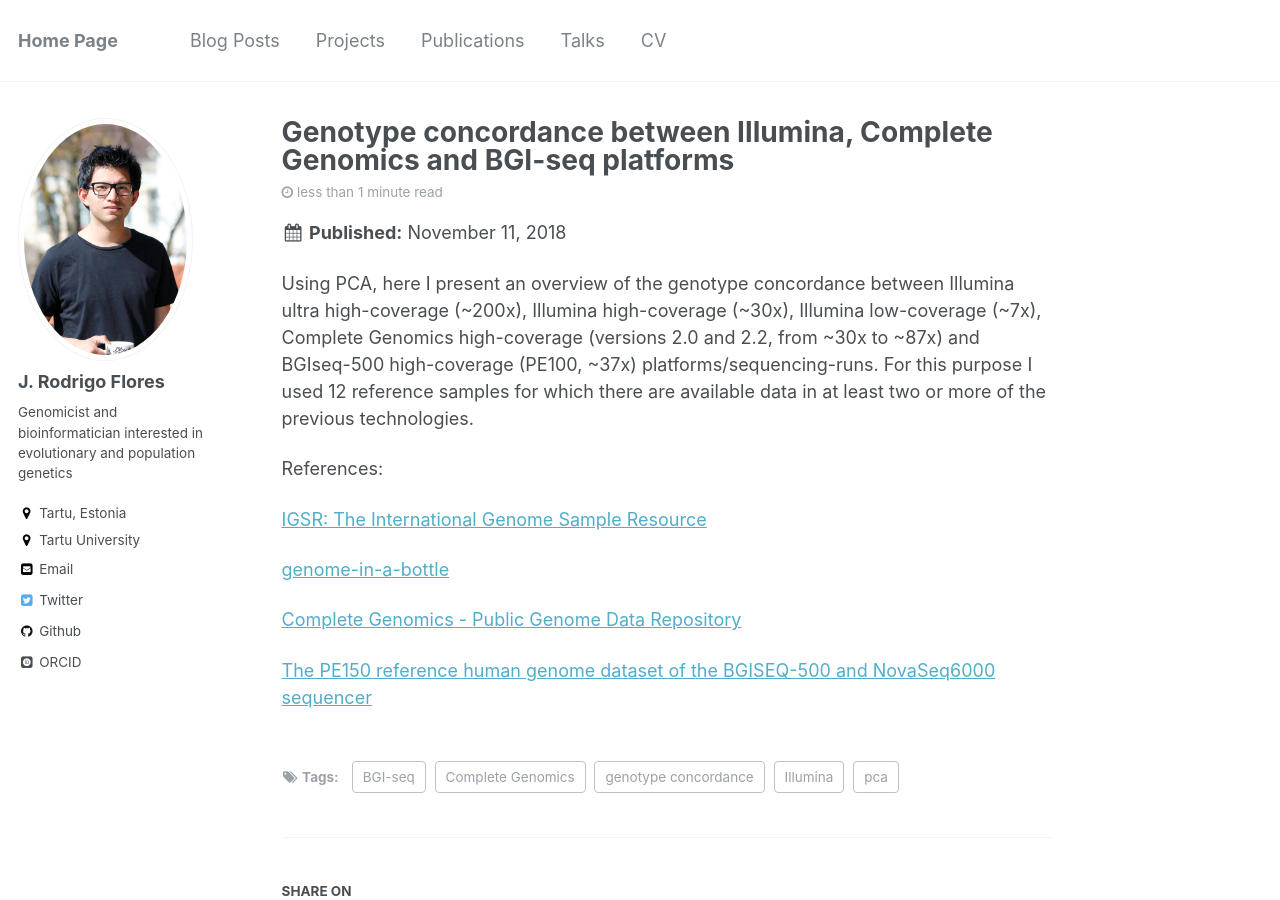
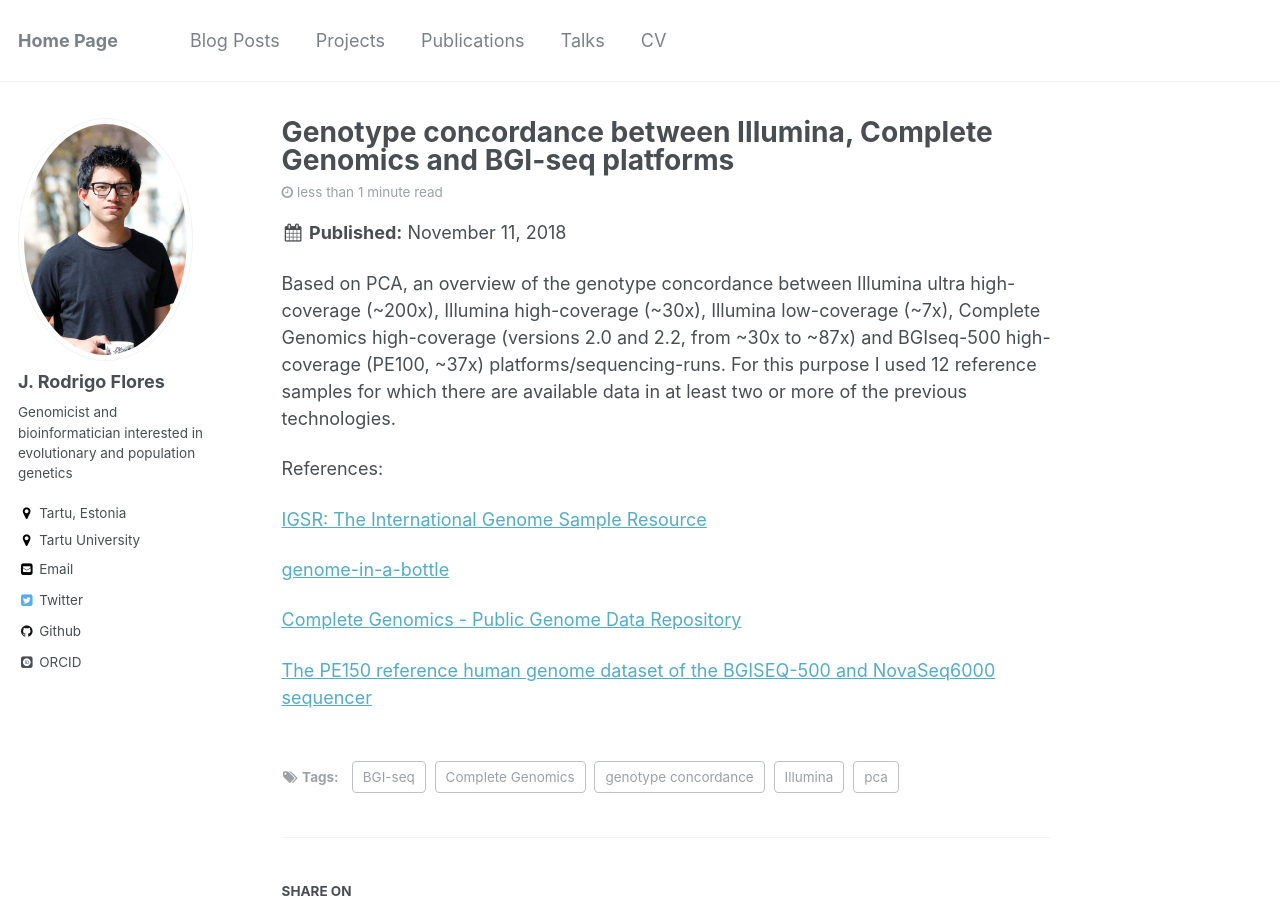
Before and after one commit to JRodrigoF/JRodrigoFlores.github.io, a Jekyll site: the page built from _posts/2018-11-11-Genotyping-concordance-sequencing-platforms.md, in a window 1280 px wide and 900 px high. Built offline with Jekyll 4.4.1, drawn with Linux system fonts in a browser that asks for light colours; some web fonts are replaced.

Commit message:
Update 2018-11-11-Genotyping-concordance-sequencing-platforms.md

```diff
--- a/_posts/2018-11-11-Genotyping-concordance-sequencing-platforms.md
+++ b/_posts/2018-11-11-Genotyping-concordance-sequencing-platforms.md
@@ -10,7 +10,7 @@ tags:
   - pca
 ---
 
-Using PCA, here I present an overview of the genotype concordance between Illumina ultra high-coverage (~200x), Illumina high-coverage (~30x), Illumina low-coverage (~7x), Complete Genomics high-coverage (versions 2.0 and 2.2, from ~30x to ~87x) and BGIseq-500 high-coverage (PE100, ~37x) platforms/sequencing-runs. For this purpose I used 12 reference samples for which there are available data in at least two or more of the previous technologies.
+Based on PCA, an overview of the genotype concordance between Illumina ultra high-coverage (~200x), Illumina high-coverage (~30x), Illumina low-coverage (~7x), Complete Genomics high-coverage (versions 2.0 and 2.2, from ~30x to ~87x) and BGIseq-500 high-coverage (PE100, ~37x) platforms/sequencing-runs. For this purpose I used 12 reference samples for which there are available data in at least two or more of the previous technologies.
 
 
 
```
